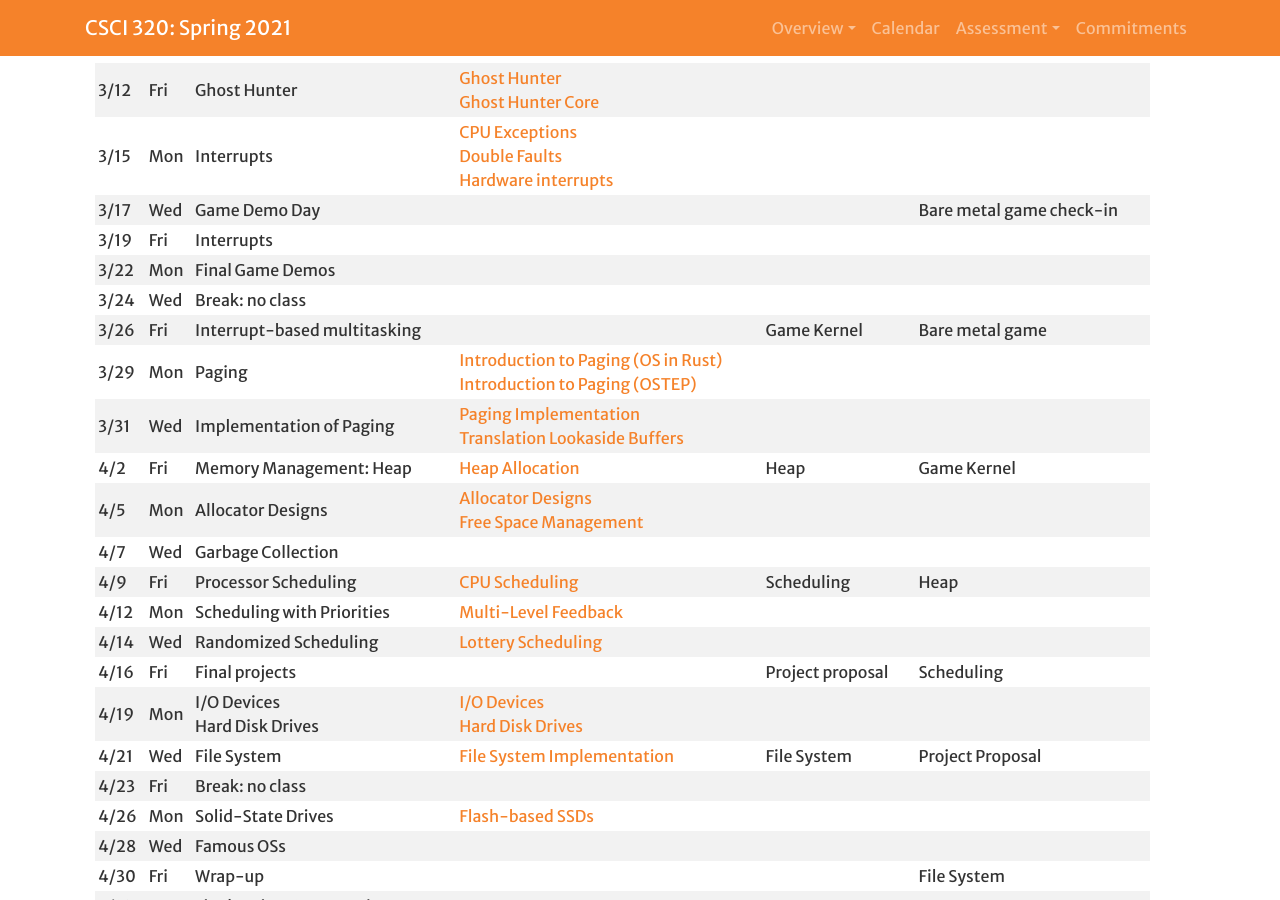
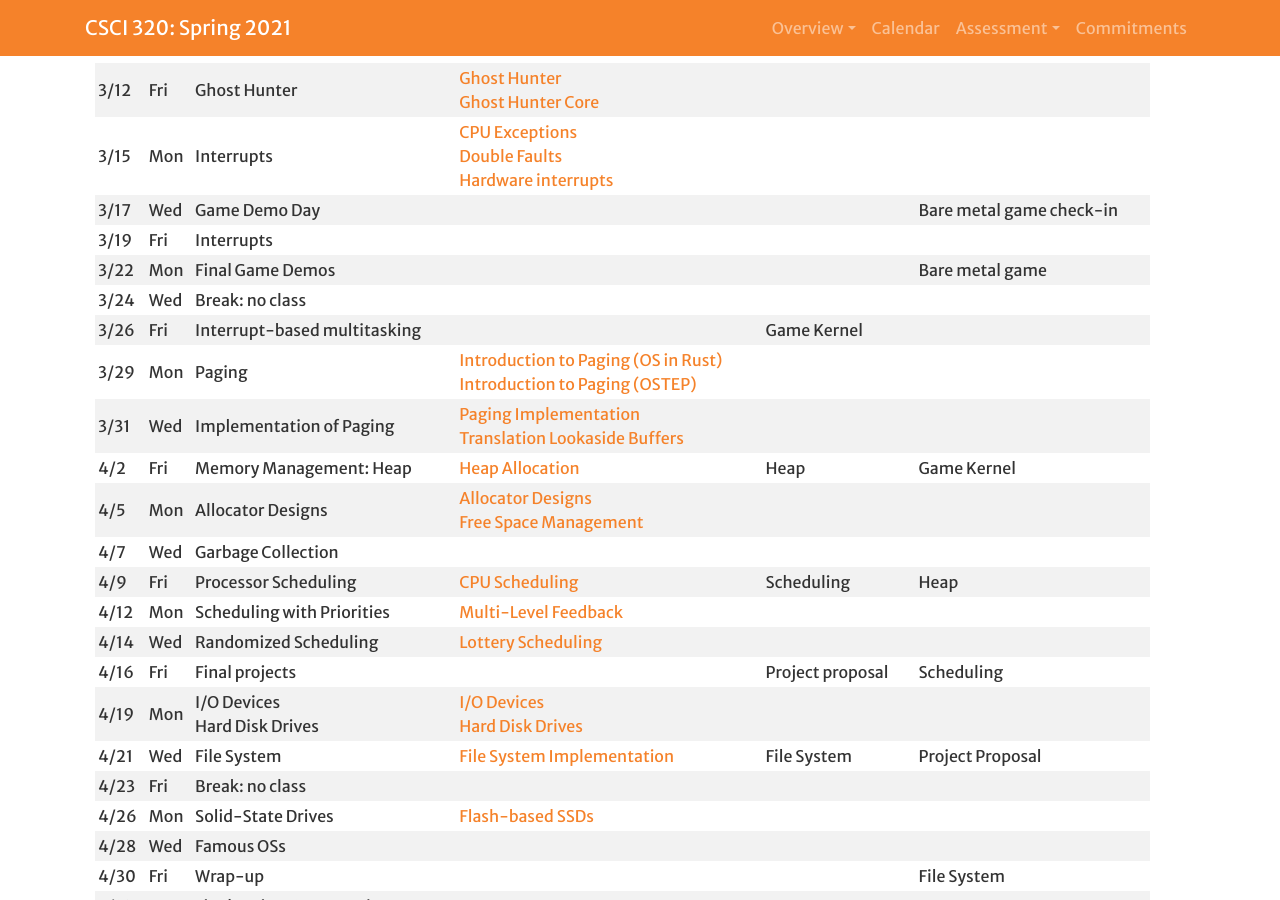
Before and after one commit to Hendrix-CS/csci320, a Jekyll site: the page built from index.md, in a window 1280 px wide and 900 px high, scrolled down 2995 px. Built offline with Jekyll 4.4.1, drawn with Linux system fonts in a browser that asks for light colours; a script that is not in the unit is left out; our own code applies the rules of GitHub Pages for plain Markdown files.

Commit message:
Fixed typo.

```diff
--- a/index.md
+++ b/index.md
@@ -74,9 +74,9 @@ Upon completing this course, our goal is for you to be able to:
 | 3/15 | Mon | Interrupts | [CPU Exceptions](https://os.phil-opp.com/cpu-exceptions/)<br>[Double Faults](https://os.phil-opp.com/double-fault-exceptions/)<br>[Hardware interrupts](https://os.phil-opp.com/hardware-interrupts/) |  |  |
 | 3/17 | Wed | Game Demo Day |  |  | Bare metal game check-in |
 | 3/19 | Fri | Interrupts |  |  |  |
-| 3/22 | Mon | Final Game Demos |  |  |  |
+| 3/22 | Mon | Final Game Demos |  |  | Bare metal game |
 | 3/24 | Wed | Break: no class |  |  |  |
-| 3/26 | Fri | Interrupt-based multitasking |  | Game Kernel | Bare metal game |
+| 3/26 | Fri | Interrupt-based multitasking |  | Game Kernel |  |
 | 3/29 | Mon | Paging | [Introduction to Paging (OS in Rust)](https://os.phil-opp.com/paging-introduction/)<br>[Introduction to Paging (OSTEP)](http://pages.cs.wisc.edu/~remzi/OSTEP/vm-paging.pdf) |  |  |
 | 3/31 | Wed | Implementation of Paging | [Paging Implementation](https://os.phil-opp.com/paging-implementation/)<br>[Translation Lookaside Buffers](http://pages.cs.wisc.edu/~remzi/OSTEP/vm-tlbs.pdf) |  |  |
 | 4/2 | Fri | Memory Management: Heap | [Heap Allocation](https://os.phil-opp.com/heap-allocation/) | Heap | Game Kernel |
```
